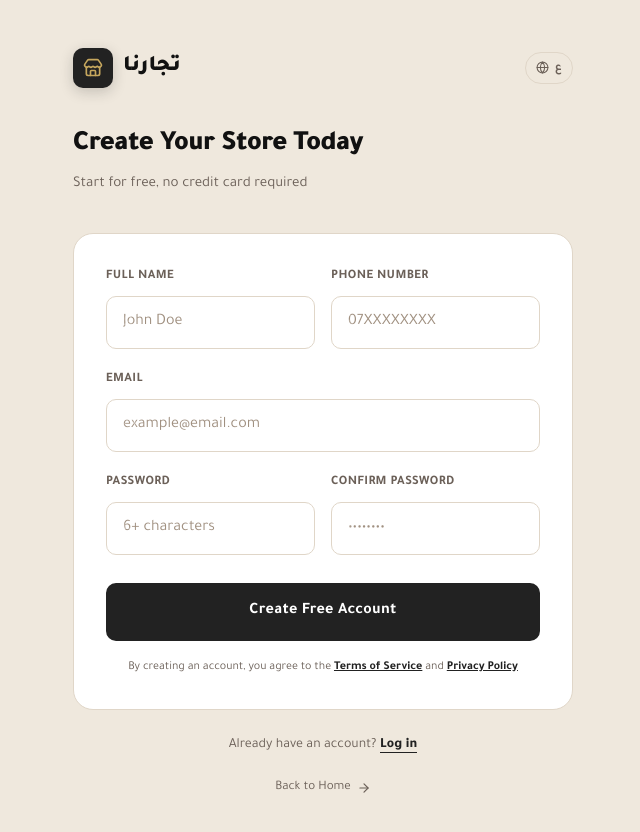
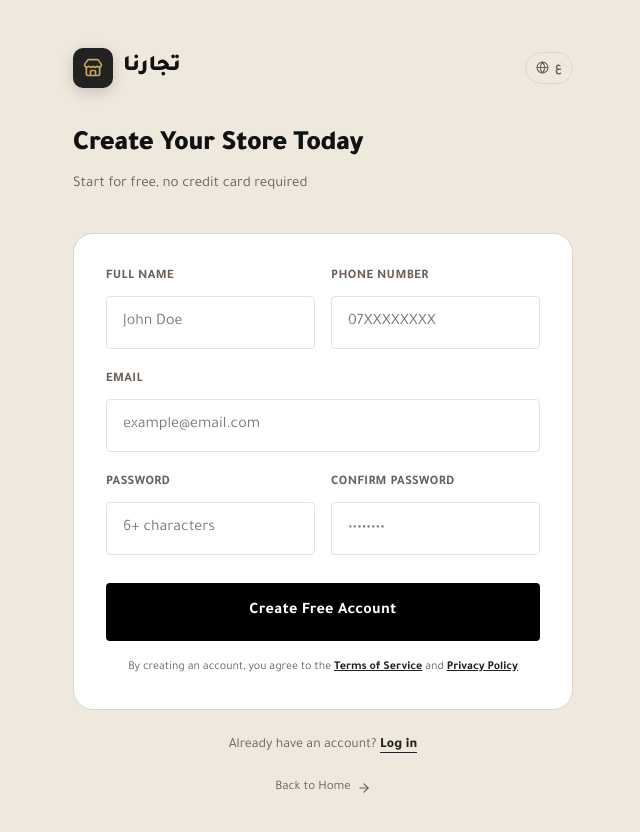
Before and after one commit to Da77um/tojjarna, a Next.js app: page /register in a window 1280 px wide. Shown: the top 832 px of the page, without its empty margins (317-957 px from the left). Built offline with nearby package versions, Linux system fonts and the light colour scheme.

Commit message:
feat: apply SAAS UI design system and configure resend for real OTP

```diff
--- a/src/app/globals.css
+++ b/src/app/globals.css
@@ -5,58 +5,58 @@
    ============================ */
 :root {
   /* Brand Colors */
-  --primary: #222222;
-  --primary-dark: #111111;
-  --primary-light: #3A3A3A;
-  --gold: #C6A75E;
-  --gold-dark: #A8883C;
-  --gold-light: #D4BA7C;
-  --gold-muted: rgba(198, 167, 94, 0.15);
+  --primary: #000000;
+  --primary-dark: #1b1b1d;
+  --primary-light: #45464d;
+  --gold: #131b2e;
+  --gold-dark: #0b1c30;
+  --gold-light: #bec6e0;
+  --gold-muted: rgba(19, 27, 46, 0.15);
 
   /* Surfaces */
-  --background: #EFE8DD;
-  --surface: #FFFFFF;
-  --surface-2: #F5F0E8;
-  --surface-3: #1A1A1A;
-  --border: #E0D6C8;
-  --border-active: #C6A75E;
+  --background: #fcf8fa;
+  --surface: #ffffff;
+  --surface-2: #f6f3f5;
+  --surface-3: #f0edef;
+  --border: #e4e2e4;
+  --border-active: #000000;
 
   /* Text */
-  --text-primary: #111111;
-  --text-secondary: #6B6058;
-  --text-muted: #A09080;
-  --text-inverse: #FFFFFF;
-  --text-gold: #C6A75E;
+  --text-primary: #1b1b1d;
+  --text-secondary: #45464d;
+  --text-muted: #76777d;
+  --text-inverse: #ffffff;
+  --text-gold: #131b2e;
 
   /* Status */
-  --success: #2D7A4F;
-  --warning: #C6A75E;
-  --error: #C0392B;
-  --info: #2C5F8A;
+  --success: #10B981;
+  --warning: #F59E0B;
+  --error: #EF4444;
+  --info: #3B82F6;
 
   /* Shadows */
-  --shadow-sm: 0 1px 4px rgba(34, 34, 34, 0.06);
-  --shadow-md: 0 4px 20px rgba(34, 34, 34, 0.09);
-  --shadow-lg: 0 12px 48px rgba(34, 34, 34, 0.13);
-  --shadow-gold: 0 4px 20px rgba(198, 167, 94, 0.3);
+  --shadow-sm: 0 1px 4px rgba(0, 0, 0, 0.06);
+  --shadow-md: 0 4px 20px rgba(0, 0, 0, 0.09);
+  --shadow-lg: 0 12px 48px rgba(0, 0, 0, 0.13);
+  --shadow-gold: 0 4px 20px rgba(19, 27, 46, 0.3);
 
   /* Border radius */
-  --radius-sm: 6px;
-  --radius-md: 10px;
-  --radius-lg: 16px;
-  --radius-xl: 24px;
+  --radius-sm: 2px;
+  --radius-md: 4px;
+  --radius-lg: 6px;
+  --radius-xl: 8px;
   --radius-full: 9999px;
 
   /* Spacing tokens */
   --space-xs: 4px;
   --space-sm: 8px;
-  --space-md: 12px;
-  --space-lg: 16px;
-  --space-xl: 24px;
-  --space-xxl: 32px;
+  --space-md: 16px;
+  --space-lg: 24px;
+  --space-xl: 40px;
+  --space-xxl: 64px;
 
   /* Page padding */
-  --page-padding: 16px;
+  --page-padding: 32px;
 
   /* Mobile breakpoints (reference) */
   /* sm: 320px | md: 375px | lg: 414px | tablet: 768px | desktop: 1024px */
--- a/src/app/register/page.tsx
+++ b/src/app/register/page.tsx
@@ -50,7 +50,7 @@ export default function RegisterPage() {
             const supabase = createClient()
 
             // Sign up with email and password
-            const { error: signUpError } = await supabase.auth.signUp({
+            const { data, error: signUpError } = await supabase.auth.signUp({
                 email: formData.email,
                 password: formData.password,
                 options: {
@@ -61,7 +61,21 @@ export default function RegisterPage() {
                 },
             })
 
-            if (signUpError) throw signUpError
+            if (signUpError) {
+                // If user started registration but didn't confirm, move to OTP step
+                if (signUpError.message.includes('already registered')) {
+                   setStep('otp')
+                   return
+                }
+                throw signUpError
+            }
+
+            // Catch the case where user is already logged in (confirmation disabled)
+            if (data?.session) {
+                toast.success(t.auth.loginSuccess)
+                router.push('/dashboard/setup')
+                return
+            }
 
             // Move to OTP step
             setStep('otp')
@@ -92,7 +106,13 @@ export default function RegisterPage() {
                 type: 'signup'
             })
 
-            if (verifyError) throw verifyError
+            if (verifyError) {
+                // If it's a "token expired" or "invalid", give a clearer message
+                if (verifyError.message.includes('expired')) {
+                    throw new Error('Verification code expired. Please request a new one.')
+                }
+                throw verifyError
+            }
 
             // Redirect to dashboard onboarding
             router.push('/dashboard/setup')
@@ -361,6 +381,10 @@ export default function RegisterPage() {
                             <p style={{ color: '#6B6058', fontSize: 14, textAlign: 'center', marginBottom: 24 }}>
                                 {t.auth.sentOtp} <br />
                                 <strong style={{ color: '#111111', fontWeight: 800 }}>{formData.email}</strong>
+                                <br />
+                                <span style={{ fontSize: 12, opacity: 0.7, marginTop: 8, display: 'block' }}>
+                                    Did you receive a link? You can also click the link in your email to verify.
+                                </span>
                             </p>
 
                             {error && (
```
